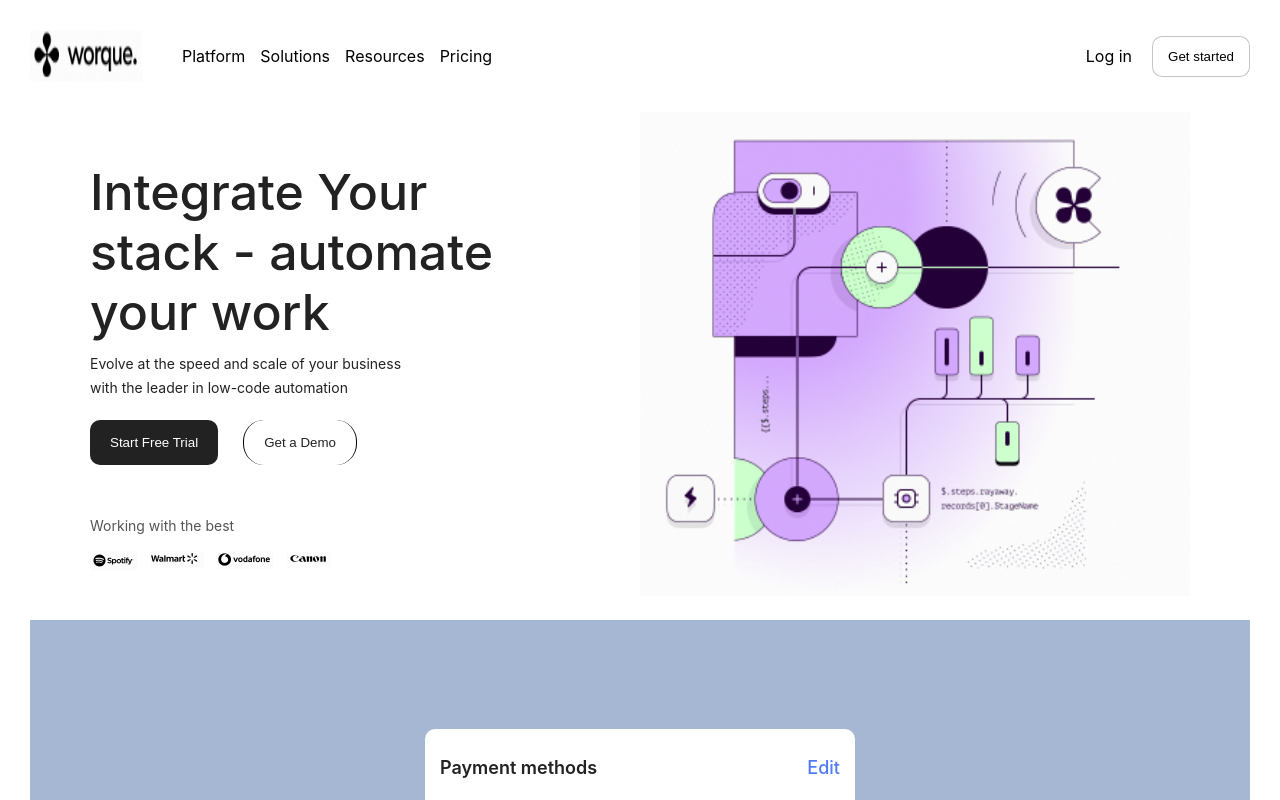
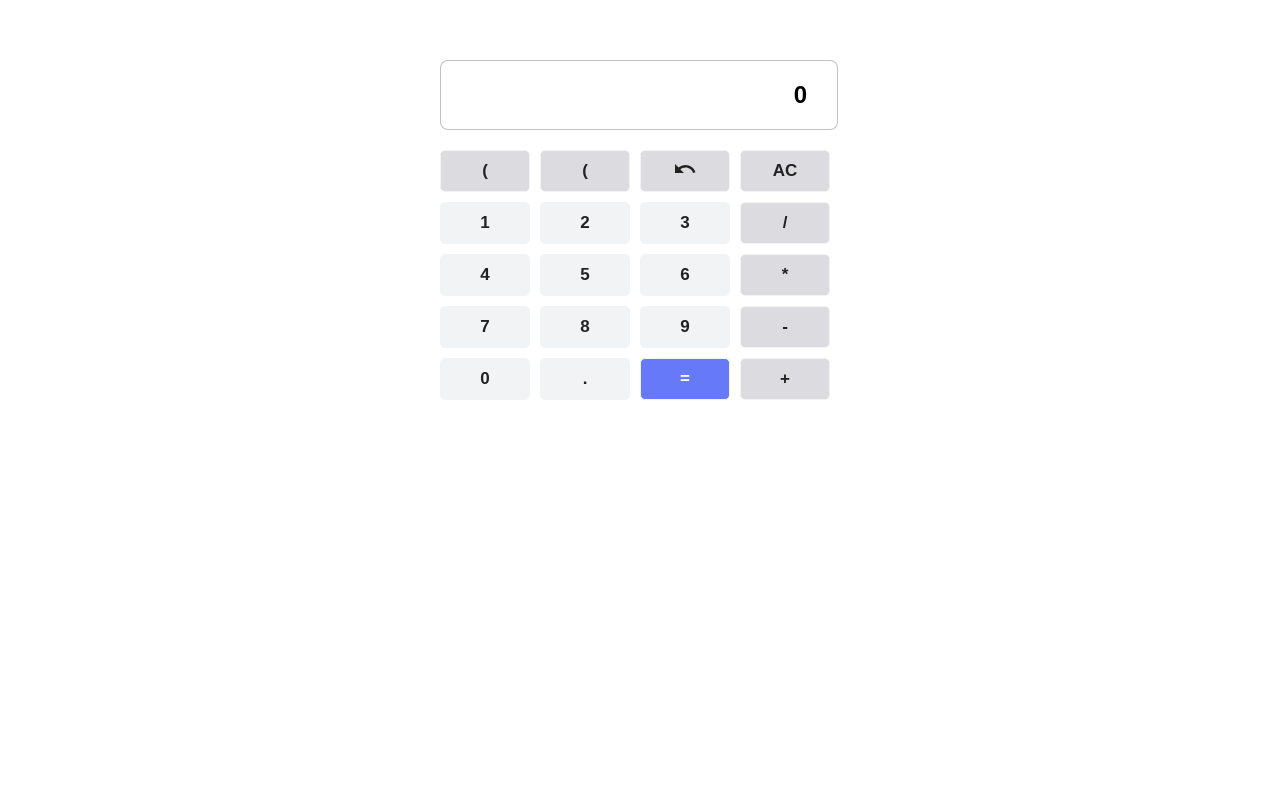
Before and after one commit to kalanithiV/karuna, a React (Create React App) app: page / in a window 1280 px wide. Shown: the top 800 px of the page. Built offline with nearby package versions, Linux system fonts and the light colour scheme.

Commit message:
calculator page remainig issues fixed

```diff
--- a/package.json
+++ b/package.json
@@ -19,6 +19,7 @@
     "react": "^18.3.1",
     "react-dom": "^18.3.1",
     "react-scripts": "5.0.1",
+    "react-toastify": "^10.0.5",
     "styled-components": "^6.1.11",
     "typescript": "^4.9.5",
     "web-vitals": "^2.1.4"
--- a/src/App.tsx
+++ b/src/App.tsx
@@ -12,11 +12,11 @@ function App() {
     <div className="App">
 
       <div className='container'>
-      <Header />
+      {/* <Header />
     <Homepage />
     <PaymentDetails />
-    {/* <AccountDetails /> */}
-    <AddingIntegrity />
+    <AccountDetails />
+    <AddingIntegrity /> */}
     <Calculator />
     </div>
     </div>
--- a/src/pages/Calculator/calcucaltor.tsx
+++ b/src/pages/Calculator/calcucaltor.tsx
@@ -1,129 +1,208 @@
 import React, { useState } from "react";
 import "../Calculator/calculator.css";
 import UndoIcon from '@mui/icons-material/Undo';
-const Calculator:React.FC=()=>{
+import { ToastContainer, toast } from 'react-toastify';
+import 'react-toastify/dist/ReactToastify.css';
+interface CalculatorDetails {
+  id: number,
+  operators: string,
+  type: string
+}
+
+const Calculator: React.FC = () => {
   const [result, setResult] = useState("0");
+  const listing: CalculatorDetails[] = [
+    {
+      id: 1,
+      operators: "(",
+      type: "condition"
+    },
+    {
+      id: 2,
+      operators: "(",
+      type: "condition"
+    },
+    {
+      id: 3,
+      operators: "u",
+      type: "oneClear"
+    },
+    {
+      id: 4,
+      operators: "AC",
+      type: "clear"
+    },
+    {
+      id: 5,
+      operators: "1",
+      type: "Number"
+    },
+    {
+      id: 6,
+      operators: "2",
+      type: "Number"
+    },
+    {
+      id: 7,
+      operators: "3",
+      type: "Number"
+    },
+    {
+      id: 8,
+      operators: "/",
+      type: "condition"
+    },
+    {
+      id: 9,
+      operators: "4",
+      type: "Number"
+    },
+    {
+      id: 10,
+      operators: "5",
+      type: "Number"
+    },
+    {
+      id: 11,
+      operators: "6",
+      type: "Number"
+    },
+    {
+      id: 12,
+      operators: "*",
+      type: "condition"
+    },
+    {
+      id: 13,
+      operators: "7",
+      type: "Number"
+    },
+    {
+      id: 14,
+      operators: "8",
+      type: "Number"
+    },
+    {
+      id: 15,
+      operators: "9",
+      type: "Number"
+    },
+    {
+      id: 16,
+      operators: "-",
+      type: "condition"
+    },
+    {
+      id: 17,
+      operators: "0",
+      type: "Number"
+    },
+    {
+      id: 18,
+      operators: ".",
+      type: "Number"
+    },
+    {
+      id: 19,
+      operators: "=",
+      type: "equal"
+    },
+    {
+      id: 20,
+      operators: "+",
+      type: "condition"
+    }
+  ];
 
-  const buttonClick = (value: string) => {
-    if (result === "0") {
-      setResult(value);
-    } else {
-      setResult(result + value);
+  const buttonClick = (value: string, type: string) => {
+    if (type === "Number" || type === "condition") {
+      if (result === "0") {
+        setResult(value);
+      } else {
+        setResult(result + value);
+      }
+    } else if (type === "clear") {
+      setResult("0");
+    } else if (type === "oneClear") {
+      setResult(result.slice(0, -1) || "0");
+    } else if (type === "equal") {
+      try {
+        const finalValue = eval(result);
+        const fourDigits = String(finalValue).slice(0, 4)
+        const remainingvalue = String(finalValue).slice(0, 3)
+
+        console.log("eeeee", remainingvalue)
+        const fullvalue = fourDigits + '.' + remainingvalue
+        setResult(fullvalue);
+        console.log("valueeee fixed", finalValue)
+        if (finalValue === Infinity) {
+          toast.error('Devision by zero is undefined', {
+            position: "top-center",
+            autoClose: 5000,
+            hideProgressBar: false,
+            closeOnClick: true,
+            pauseOnHover: true,
+            draggable: true,
+            progress: undefined,
+            theme: "light",
+            // transition: Bounce,
+          });
+          setResult("0")
+        }
+      } catch (err) {
+        alert("incorrect");
+
+      }
     }
-  };
-
-  const clearResult = () => {
-    setResult("0");
   };
 
   const handleChange = (e: React.ChangeEvent<HTMLInputElement>) => {
     setResult(e.target.value);
-
   };
 
-  const finalResult = () => {
-    try {
-      setResult(eval(result));
-    } catch (err) {
-      alert("Incorrect calculation, please enter correct values");
-    }
-  };
-  const EraseButton =()=>{
-    setResult(result.slice(0,-1))
-}
   return (
     <>
-      <table>
-        <tbody>
-          <tr>
-            <td colSpan={4}>
-              <input type="text" value={result} onChange={handleChange} />
+      <div className="calculator">
 
-            </td>
-            {/* <td >
-            <button onClick={EraseButton} className="expressions"><UndoIcon /></button>
-            </td>  */}
-          </tr>
-          <tr>
-            <td>
-              <button onClick={() => buttonClick('(')} className="expressions">(</button>
-            </td>
-            <td>
-              <button onClick={() => buttonClick(')')} className="expressions">)</button>
-            </td>
-            {/* <td>
-              <button onClick={() => buttonClick('%')} className="expressions">%</button>
-            </td> */}
-              <td >
-            <button onClick={EraseButton} className="expressions undoIcon"><UndoIcon /></button>
-            </td>
-            <td>
-              <button onClick={clearResult} className="expressions">AC</button>
-            </td>
-            {/* <td >
-            <button onClick={EraseButton} className="expressions undoIcon"><UndoIcon /></button>
-            </td>  */}
-          </tr>
-          <tr>
-            <td>
-              <button onClick={() => buttonClick('1')}>1</button>
-            </td>
-            <td>
-              <button onClick={() => buttonClick('2')}>2</button>
-            </td>
-            <td>
-              <button onClick={() => buttonClick('3')}>3</button>
-            </td>
-            <td>
-              <button onClick={() => buttonClick('/')} className="expressions">/</button>
-            </td>
-          </tr>
-          <tr>
-            <td>
-              <button onClick={() => buttonClick('4')}>4</button>
-            </td>
-            <td>
-              <button onClick={() => buttonClick('5')}>5</button>
-            </td>
-            <td>
-              <button onClick={() => buttonClick('6')}>6</button>
-            </td>
-            <td>
-              <button onClick={() => buttonClick('*')} className="expressions">*</button>
-            </td>
-          </tr>
-          <tr>
 
-            <td>
-              <button onClick={() => buttonClick('7')}>7</button>
-            </td>
-            <td>
-              <button onClick={() => buttonClick('8')}>8</button>
-            </td>
-            <td>
-              <button onClick={() => buttonClick('9')}>9</button>
-            </td>
-            <td>
-              <button onClick={() => buttonClick('-')} className="expressions">-</button>
-            </td>
-          </tr>
-          <tr>
-            <td>
-              <button onClick={() => buttonClick('0')}>0</button>
-            </td>
-            <td>
-              <button onClick={() => buttonClick('.')}>.</button>
-            </td>
-            <td>
-              <button onClick={finalResult} className="equalBut">=</button>
-            </td>
-            <td>
-              <button onClick={() => buttonClick('+')} className="expressions">+</button>
-            </td>
-          </tr>
-        </tbody>
-      </table>
+        <div className="calculator_operators">
+          <input type="text" value={result} onChange={handleChange} />
+          {listing.map((items) => (
+            <button
+              key={items.id}
+              onClick={() => buttonClick(items.operators, items.type)}
+              className={
+                items.type === "equal"
+                  ? "equalBut"
+                  : items.type === "condition"
+                    ? "expressions"
+                    : items.type === "clear"
+                      ? "expressions"
+                      : items.type === "oneClear"
+                        ? "expressions undoIcon"
+                        : ""
+              }
+            >
+              {items.operators === "u" ? <UndoIcon /> : items.operators}
+            </button>
+
+          ))}
+        </div>
+      </div>
+      <ToastContainer
+        position="top-left"
+        autoClose={5000}
+        hideProgressBar={false}
+        newestOnTop={false}
+        closeOnClick
+        rtl={false}
+        pauseOnFocusLoss
+        draggable
+        pauseOnHover
+        theme="light"
+      ></ToastContainer>
     </>
   );
-}
+};
+
 export default Calculator;
--- a/src/pages/Calculator/calculator.css
+++ b/src/pages/Calculator/calculator.css
@@ -16,8 +16,16 @@ table button {
     cursor: pointer;
     border: 1px solid #f1f3f4;
 }
-.expressions{background-color: #dbdbe0;}
-table button:hover{background: #a1a1a1;color: #fff;}
+
+.expressions {
+    background-color: #dbdbe0;
+}
+
+table button:hover {
+    background: #a1a1a1;
+    color: #fff;
+}
+
 table input[type="text"] {
     padding: 20px 30px;
     font-size: 24px;
@@ -29,5 +37,69 @@ table input[type="text"] {
     text-align: right;
     margin: 10px 0;
 }
-.equalBut{background-color: #6679f8;color: #fff;}
-.undoIcon{padding: 5px 30px;}
+
+.equalBut {
+    background-color: #6679f8;
+    color: #fff;
+}
+
+.undoIcon {
+    padding: 5px 30px;
+}
+
+/* .calculator_operators{
+    margin-left: auto;
+    margin-right: auto;
+    width: 400px;
+} */
+.calculator {
+    display: flex;
+    justify-content: center;
+    gap: 10px;
+    margin-top: 50px;
+
+}
+
+.calculator .calculator_operators {
+    display: flex;
+    gap: 10px;
+    width: 400px;
+    flex-wrap: wrap;
+}
+.calculator  input{
+    padding: 20px 30px;
+    font-size: 24px;
+    font-weight: bold;
+    border: none;
+    border-radius: 8px;
+    border: 1px solid #a1a0a0a6;
+    width: 84%;
+    text-align: right;
+    margin: 10px 0;
+
+}
+
+.calculator_operators button {
+  width: 90px;height: 42px;
+    background-color: #f1f3f4;
+    color: #222;
+    /* color: #dbdbe0; */
+    font-size: 17px;
+    font-weight: bold;
+    border: none;
+    border-radius: 5px;
+    cursor: pointer;
+    border: 1px solid #f1f3f4;
+}
+
+.calculator_operators button:hover {
+    background: #a1a1a1;
+    color: #fff;
+}
+.calculator .expressions {
+    background-color: #dbdbe0;
+}
+.calculator .equalBut {
+    background-color: #6679f8;
+    color: #fff;
+}
```
Also changed, not shown: src/pages/Calculator/backupcalculator.tsx (added, +296 -0 lines), 1 other file (tests, documents, lock files or other folders).
